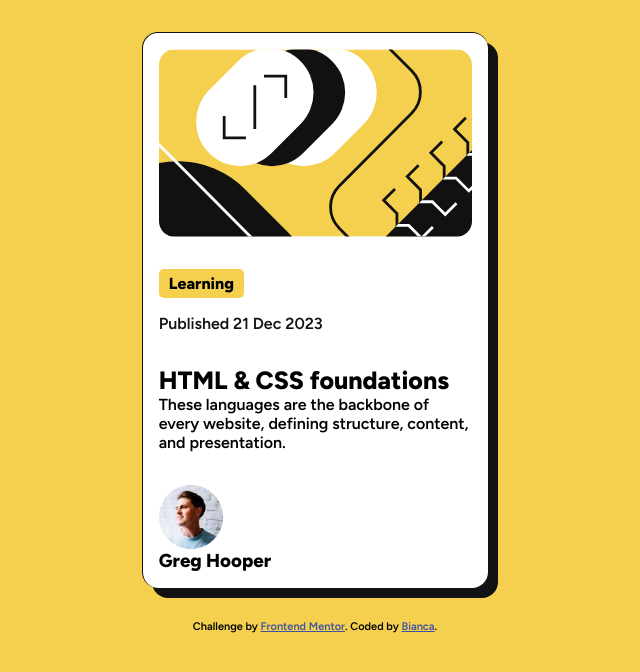
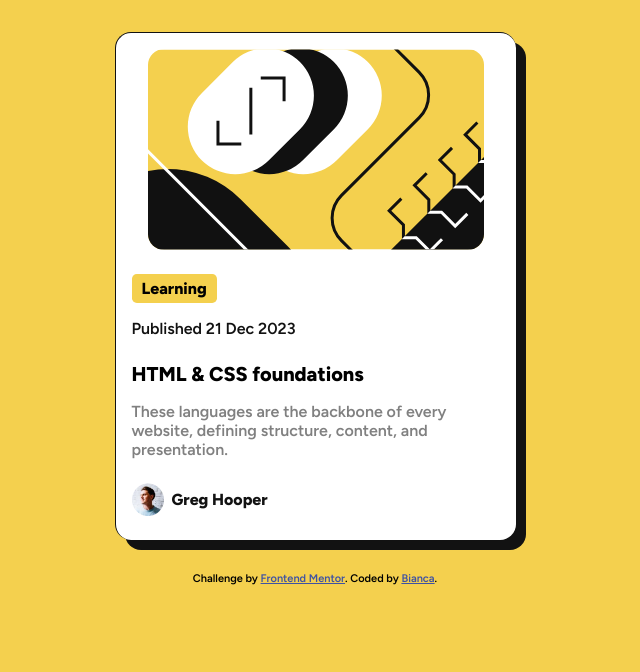
Before and after one commit to biancaiulia21/blog-preview_card, a plain HTML site: page index.html in a window 1280 px wide. Shown: the whole page, without its empty margins (325-965 px from the left). Drawn offline with Linux system fonts and the light colour scheme.

Commit message:
Update styles.css

```diff
--- a/styles.css
+++ b/styles.css
@@ -41,6 +41,7 @@ img{
     max-width: 100%;
     object-fit: cover;
     display: block;
+
 }
 .card__img img{
     border-radius: 1em;
@@ -51,15 +52,17 @@ img{
     display: flex;
     justify-content: center;
     align-items: center;
+    padding: none;
+
 
 }
 .card{
 
     display: flex;
     flex-direction: column;
-    width: clamp(20rem, calc(20rem + 2vw), 22rem);
+    width: clamp(25rem, calc(20rem + 2vw), 25rem);
     justify-content: center;
-    gap: 2rem;
+    gap: 1.5rem;
     padding: 1rem;
 
 }
@@ -86,8 +89,55 @@ img{
 .card__main{
     display: flex;
     flex-direction: column;
+    gap: 1rem;
 }
 .card__main h1{
     display: flex;
-    font-size: 25px;
+    font-size: 1.25rem;
+    cursor:  pointer ;
+
 }
+.card__main h1:hover{
+    color: var(--yellow);
+
+}
+
+.card__main p{
+    color: var(--grey);
+    font-weight: lighter;
+    align-self: flex-start;
+}
+
+.card__footer{
+    display: flex;
+}
+
+.user{
+    display: flex;
+    justify-content: center;
+    align-items: center;
+    gap: .5rem;
+    padding-bottom: 0.5rem;
+}
+.user__photo img{
+    width: 2rem;
+    display: block;
+    height: 100%;
+}
+.user__info h3{
+    font-size: 16px;
+    color: var(--black);
+
+}
+
+@media screen and (max-width:375px){
+
+    .container{
+        max-width: 300px;
+        display: flex;
+    }
+    .card{
+        width: clamp(30rem, calc(30rem + 3vw), 30rem);
+    }
+
+}
```
